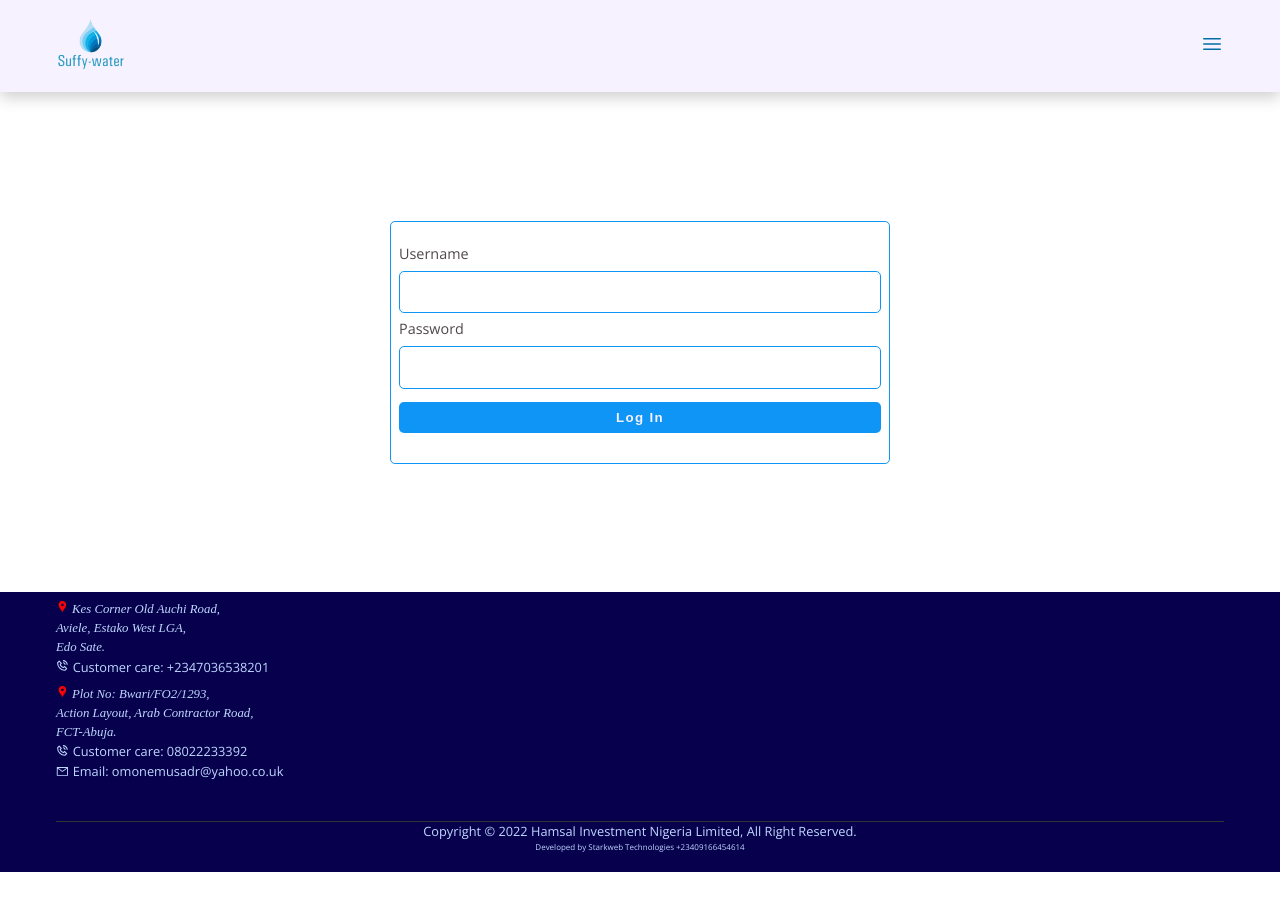
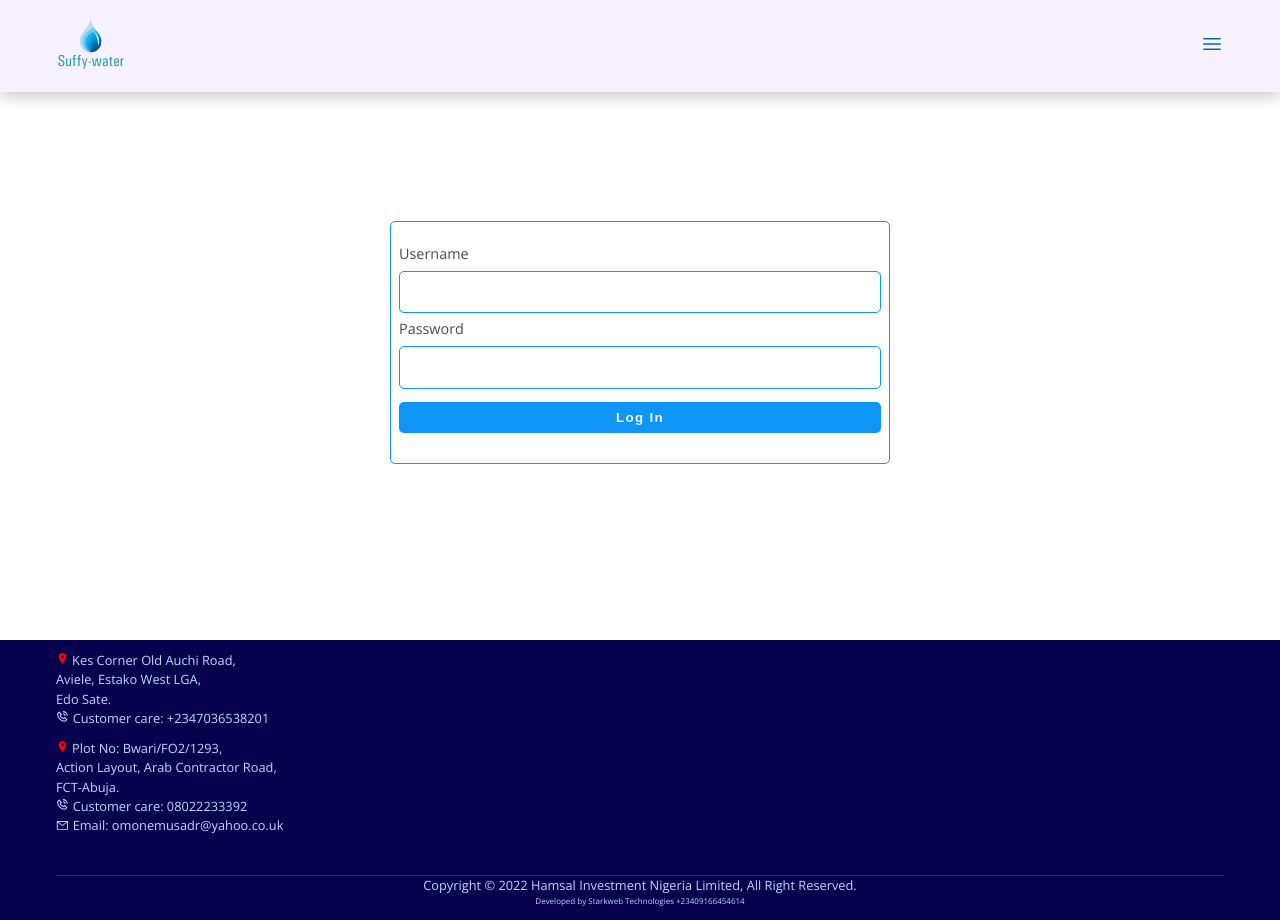
Before and after one commit to momohyusuf/suffy-water-clientSide, a React (Create React App) app: page /login in a window 1280 px wide. Before the commit the page ends 872 px from the top, so only its background shows below. Built offline with nearby package versions, Linux system fonts and the light colour scheme; what javascript-time-ago would draw is missing.

Commit message:
some styling issues fixed

```diff
--- a/src/auth/login/Login.jsx
+++ b/src/auth/login/Login.jsx
@@ -40,7 +40,9 @@ const Login = () => {
       dispatch(updateAdmin(response.data));
       dispatch(toggleIsLoading(false));
       navigate("/admin");
-    } else {
+    }
+
+    if (response.error.data.message) {
       dispatch(
         toggleAlert({
           showAlert: true,
@@ -48,6 +50,14 @@ const Login = () => {
         })
       );
       dispatch(toggleIsLoading(false));
+    } else if (response.error.status === "FETCH_ERROR" || response.error.data) {
+      dispatch(toggleIsLoading(false));
+      dispatch(
+        toggleAlert({
+          showAlert: true,
+          message: "Network Error try again later",
+        })
+      );
     }
   };
   // +++++++++++++++++++++++++++++++++
@@ -70,7 +80,7 @@ const Login = () => {
       <section
         className="form--container"
         style={{
-          marginBottom: "0",
+          marginBottom: "3em",
           height: "calc(100vh - 300px)",
         }}
       >
--- a/src/components/footer/Footer.jsx
+++ b/src/components/footer/Footer.jsx
@@ -10,15 +10,15 @@ const Footer = () => {
         <section>
           <div
             style={{
-              padding: "0.5em 0",
+              padding: "0.7em 0",
             }}
           >
-            <address>
+            <p>
               <MdLocationPin color="Red" /> Kes Corner Old Auchi Road,
               <br />
               Aviele, Estako West LGA,
               <br /> Edo Sate.
-            </address>
+            </p>
             <p>
               <BiPhoneCall
                 style={{
@@ -34,12 +34,12 @@ const Footer = () => {
               paddingBottom: "2.5em",
             }}
           >
-            <address>
+            <p>
               <MdLocationPin color="Red" /> Plot No: Bwari/FO2/1293,
               <br />
               Action Layout, Arab Contractor Road,
               <br /> FCT-Abuja.
-            </address>
+            </p>
             <p>
               <BiPhoneCall
                 style={{
--- a/src/pages/homepage/Homepage.js
+++ b/src/pages/homepage/Homepage.js
@@ -13,10 +13,10 @@ import { useShowCurrentAdminMutation } from "../../services/authApi";
 import { toggleIsLoading } from "../../features/order/orderSlice";
 import { useNavigate } from "react-router-dom";
 import { updateAdmin } from "../../features/admin/adminSlice";
-import HomepagePreloader from "../../components/HomepagePreloader";
 
 const Homepage = () => {
-  const { isSidebarOpen, isLoading } = useSelector((state) => state.order);
+  const { isSidebarOpen } = useSelector((state) => state.order);
+
   const [showCurrentAdminMutation] = useShowCurrentAdminMutation();
   const dispatch = useDispatch();
   const navigate = useNavigate();
@@ -36,7 +36,6 @@ const Homepage = () => {
     showAdmin();
   }, []);
 
-  if (isLoading) return <HomepagePreloader />;
   return (
     <div>
       <Navbar />
--- a/src/pages/place-order/PlaceOrder.jsx
+++ b/src/pages/place-order/PlaceOrder.jsx
@@ -76,7 +76,7 @@ const PlaceOrder = () => {
       orderInformation,
       totalAmount,
     });
-    console.log(response);
+
     if (response.data) {
       dispatch(
         toggleModal({
@@ -105,7 +105,7 @@ const PlaceOrder = () => {
           message: response.error.data.message,
         })
       );
-    } else if (response.error.status === "FETCH_ERROR") {
+    } else if (response.error.status === "FETCH_ERROR" || response.error.data) {
       dispatch(toggleIsLoading(false));
       dispatch(
         toggleAlert({
--- a/src/scss/main.scss
+++ b/src/scss/main.scss
@@ -653,6 +653,11 @@ footer {
     color: #bfd7ff;
     font-weight: 300;
     line-height: 1.5;
+    font-size: 0.6rem;
+  }
+}
+@media screen and (min-width: 800px) {
+  footer p {
     font-size: 0.8rem;
   }
 }
```
